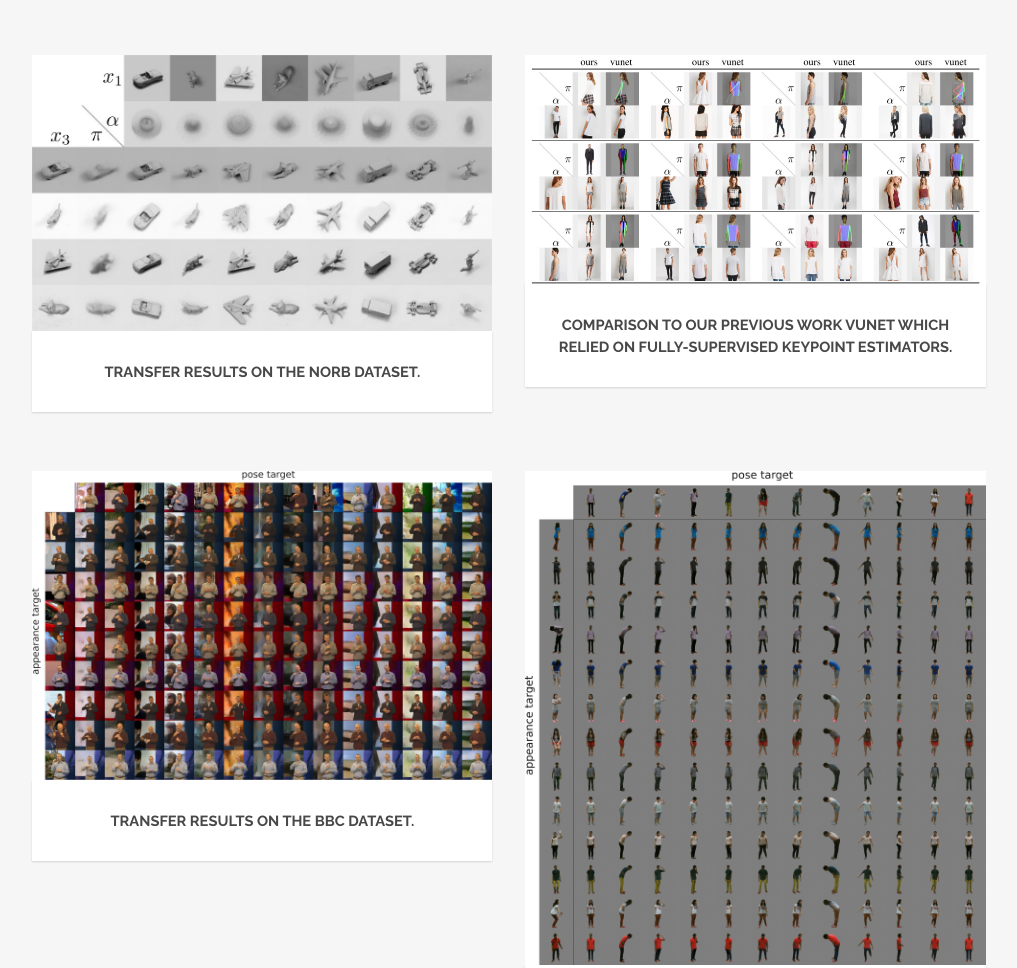
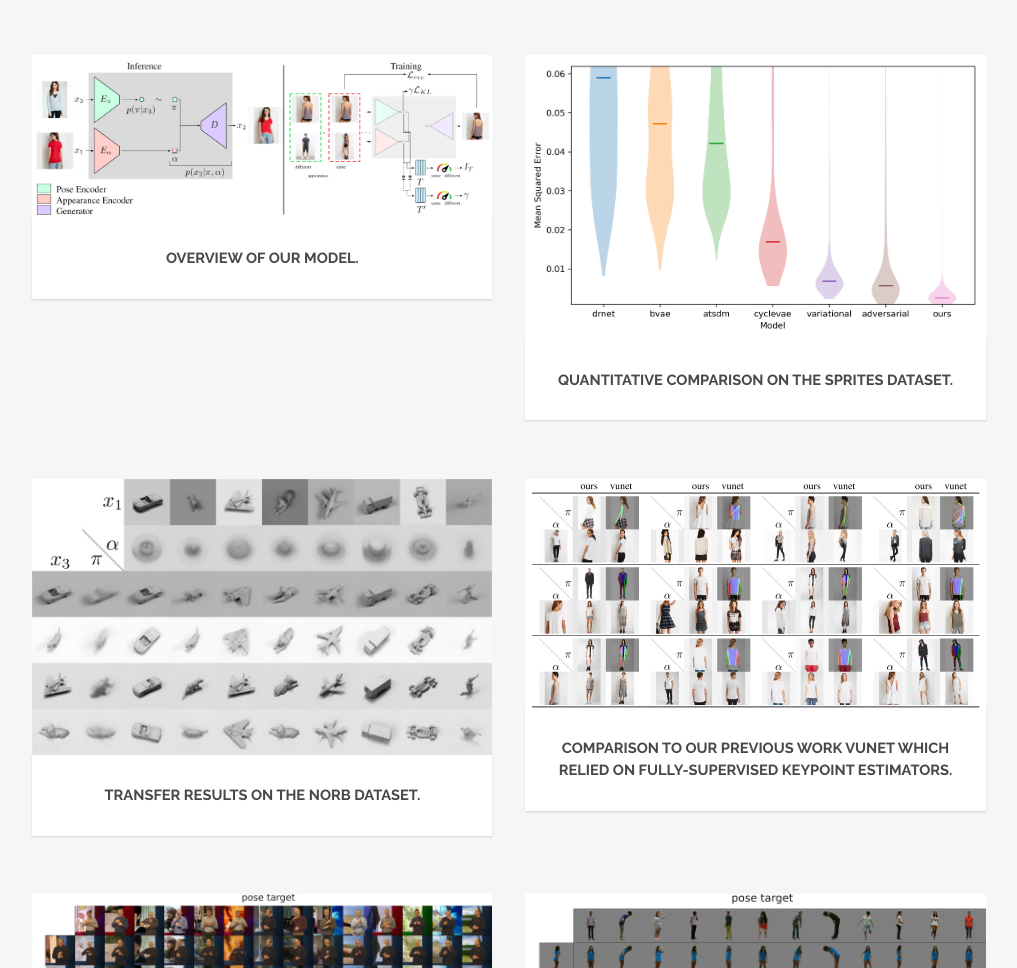
Before and after one commit to CompVis/robust-disentangling, a plain HTML site: page index.html in a window 1280 px wide. Shown: the part 4529-5497 px from the top of the page, without its empty margins (131-1148 px from the left). Drawn offline with Linux system fonts and the light colour scheme.

Commit message:
arxiv link, model and quant images

```diff
--- a/index.html
+++ b/index.html
@@ -45,10 +45,10 @@
 							<div class="6u 12u$(medium) vert-center">
                   <div class="container 25%">
                     <div class="image fit captioned align-center">
-                      <a href="images/rodi.pdf">
+                      <a href="https://arxiv.org/pdf/1910.10223.pdf">
                         <img src="images/paper.jpg" alt="" style="border:1px solid black"/>
                       </a>
-                      <a href="https://arxiv.org/">arXiv</a>
+                      <a href="https://arxiv.org/abs/1910.10223">arXiv</a>
                       <div class="headerDivider"></div>
                       <a href="images/rodi.bib">BibTeX</a>
                       <div class="headerDivider"></div>
@@ -207,6 +207,26 @@ appearance (vertical direction).</h3>
 <div class="6u 12u$(xsmall)">
 
 								<div class="image fit captioned">
+                  <a href="images/model_architecture.png">
+									<img src="images/model_architecture.jpg" alt="" />
+                  </a>
+									<h3>Overview of our model.</h3>
+								</div>
+</div>
+<div class="6u$ 12u$(xsmall)">
+
+								<div class="image fit captioned">
+                  <a href="images/sprites_quantitative.png">
+									<img src="images/sprites_quantitative.jpg" alt="" />
+                  </a>
+									<h3>Quantitative comparison on the Sprites dataset.</h3>
+								</div>
+</div>
+</div>
+<div class="row 150%">
+<div class="6u 12u$(xsmall)">
+
+								<div class="image fit captioned">
                   <a href="images/norb_matrix.png">
 									<img src="images/norb_matrix.jpg" alt="" />
                   </a>
```
Also changed, not shown: images/model_architecture.jpg (added), images/model_architecture.png (added), images/sprites_quantitative.jpg (added), images/sprites_quantitative.png (added), 2 other files.
